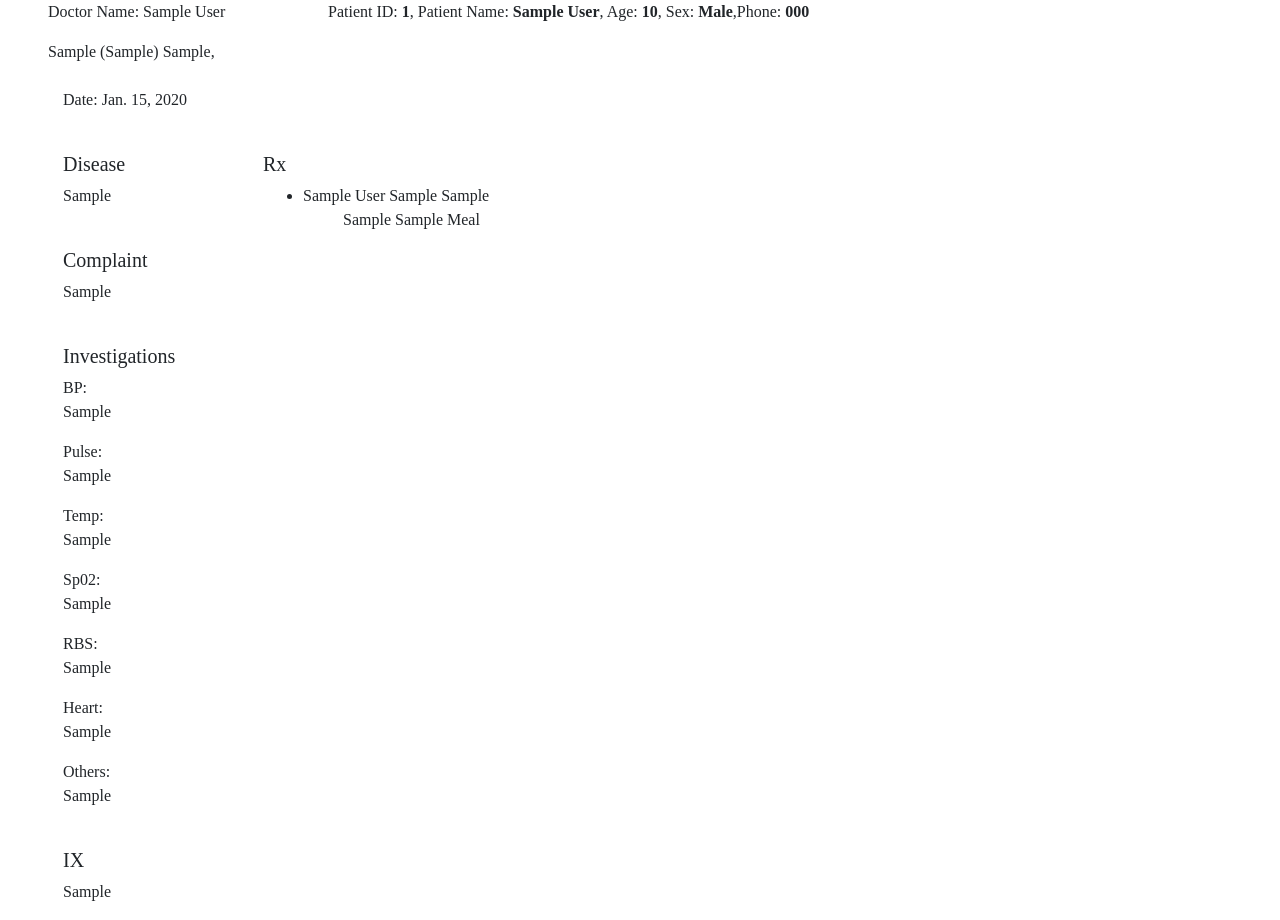
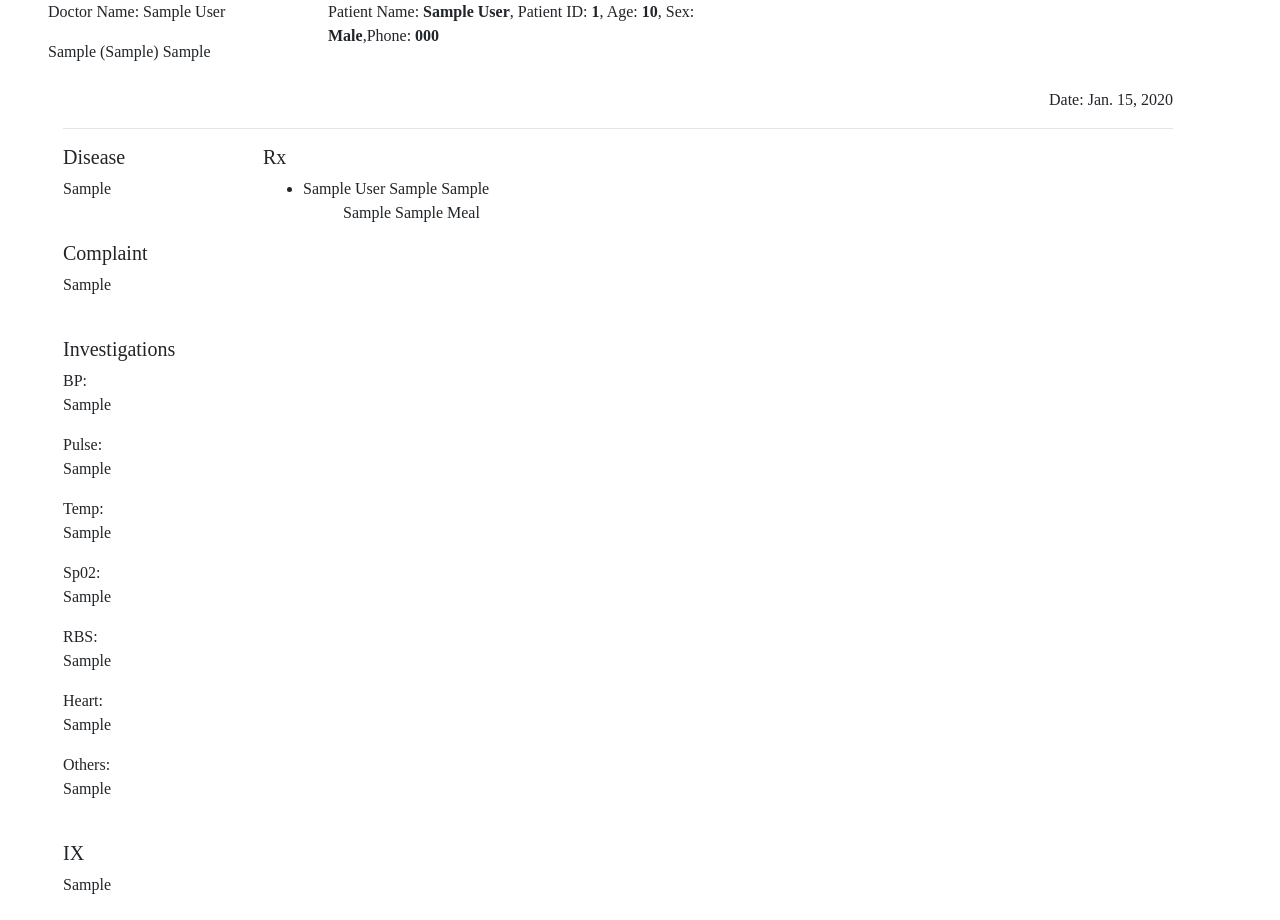
Before and after one commit to bdimomin/prescription, a Django app: template templates/doctor/prescriptionpdf.html in a window 1280 px wide. After the commit the page ends 894 px from the top, so only its background shows below. Run offline with Django 4.2, Linux system fonts and the light colour scheme; the template is opened without the code that fills it: values that come from a table or form of the project are taken from there, others are empty; tables that the repository leaves empty hold one stand-in row (values such as "Sample post"); some libraries are stand-ins or nearby versions.

Commit message:
simple update

```diff
--- a/accounts/views.py
+++ b/accounts/views.py
@@ -66,10 +66,12 @@ def prescription(request):
     today = date.today()
     prescription= PrescriptionForm()
     prescriptions= Prescription.objects.filter(user=request.user, created_date=today)
+    doctorprofile = DoctorProfile.objects.filter(user= request.user)
     context={
         'prescription':prescription,
         'prescriptions':prescriptions,
         'profile':profile,
+        'doctorprofile':doctorprofile
 
     }
 
@@ -128,10 +130,11 @@ def prescriptions(request):
 
     context={
         'prescription':prescription,
-        'prescriptions':prescriptions
+        'prescriptions':prescriptions,
 
     }
     prescriptions= Prescription.objects.filter(user=request.user)
+
     return render(request,'doctor/prescriptions.html', context)
 
 @login_required
--- a/templates/doctor/dashboard.html
+++ b/templates/doctor/dashboard.html
@@ -166,8 +166,8 @@
                             <div class="form-group">
                                 <select class="form-control" id="day_month" name="day_month">
                                     <option>Select</option>
-                                    <option value="day">Day</option>
-                                    <option value="month">Month</option>
+                                    <option value="day (s)">Day (s)</option>
+                                    <option value="month (s)">Month (s)</option>
                                 </select>
                             </div>
 
--- a/templates/doctor/prescriptionpdf.html
+++ b/templates/doctor/prescriptionpdf.html
@@ -9,9 +9,9 @@
         @page{
           size:A4;
           font-family: Gentium;
-          margin-top:3.5cm;
+          margin-top:1.5cm;
           margin-bottom:0cm;
-          margin-left:0cm;
+          margin-left:1cm;
           margin-right:1cm;
 
 
@@ -28,7 +28,7 @@
           font-family: Gentium;
         }
         .patient{
-          width:500px;
+          width:400px;
           float:right;
           font-family: Gentium;
         }
@@ -37,12 +37,13 @@
           float:left;
         }
         .right{
-          width:550px;
+          width:450px;
           float:right;
           font-family: Gentium;
         }
 
         .right1{
+          text-align:right;
           font-family: Gentium;
         }
 
@@ -61,12 +62,14 @@
           <p>Doctor Name: {{doctor.name}}</p>
           {% if Doctorprofile %}
           {% for degree in Doctorprofile %}
-          <span>{{degree.degree}} ({{degree.degree_university}}) {{degree.degree_country}},</span>
+          <span>{{degree.degree}} ({{degree.degree_university}}) {{degree.degree_country}}</span>
           {% endfor %}
+          {% else %}
+            <p>MBBS (DU), FCPC (PG), MD ( Cardiology, USA),  MD ( Medicine, USA)</p>
           {% endif %}
         </div>
         <div class="patient">
-          <p class="alignedcenter">Patient ID: <strong>{{prescriptions.id}}</strong>,  Patient Name: <strong>{{prescriptions.patient_name}}</strong>,
+          <p class="alignedcenter">Patient Name: <strong>{{prescriptions.patient_name}}</strong>, Patient ID: <strong>{{prescriptions.id}}</strong>,
             Age: <strong>{{prescriptions.patient_age}}</strong>, Sex: <strong>{{prescriptions.patient_sex}}</strong>,Phone: <strong>{{prescriptions.patient_mobile}}</strong></p>
 
 
@@ -77,7 +80,7 @@
 <br>
 
     <p class="right1">Date: {{prescriptions.created_date}}</p>
-    <br>
+    <hr>
     <div class="row">
       <div class="left">
       <div class="col-md-3">
--- a/templates/doctor/prescriptions.html
+++ b/templates/doctor/prescriptions.html
@@ -16,12 +16,16 @@
       <button type="button" class="btn btn-danger" data-toggle="modal" data-target=".bd-example-modal-lg">Generate a Prescription</button>
     </div>
     <div class="col-md-7 offset-md-1">
+      {% if doctorprofile %}
+
+      {% else %}
       <div class="alert alert-danger alert-dismissible fade show" role="alert">
         <strong>Update your profile in the Profile section for the prescription.
         <button type="button" class="close" data-dismiss="alert" aria-label="Close">
           <span aria-hidden="true">&times;</span>
         </button>
       </div>
+      {% endif %}
   </div>
   </div>
 </div>
```
